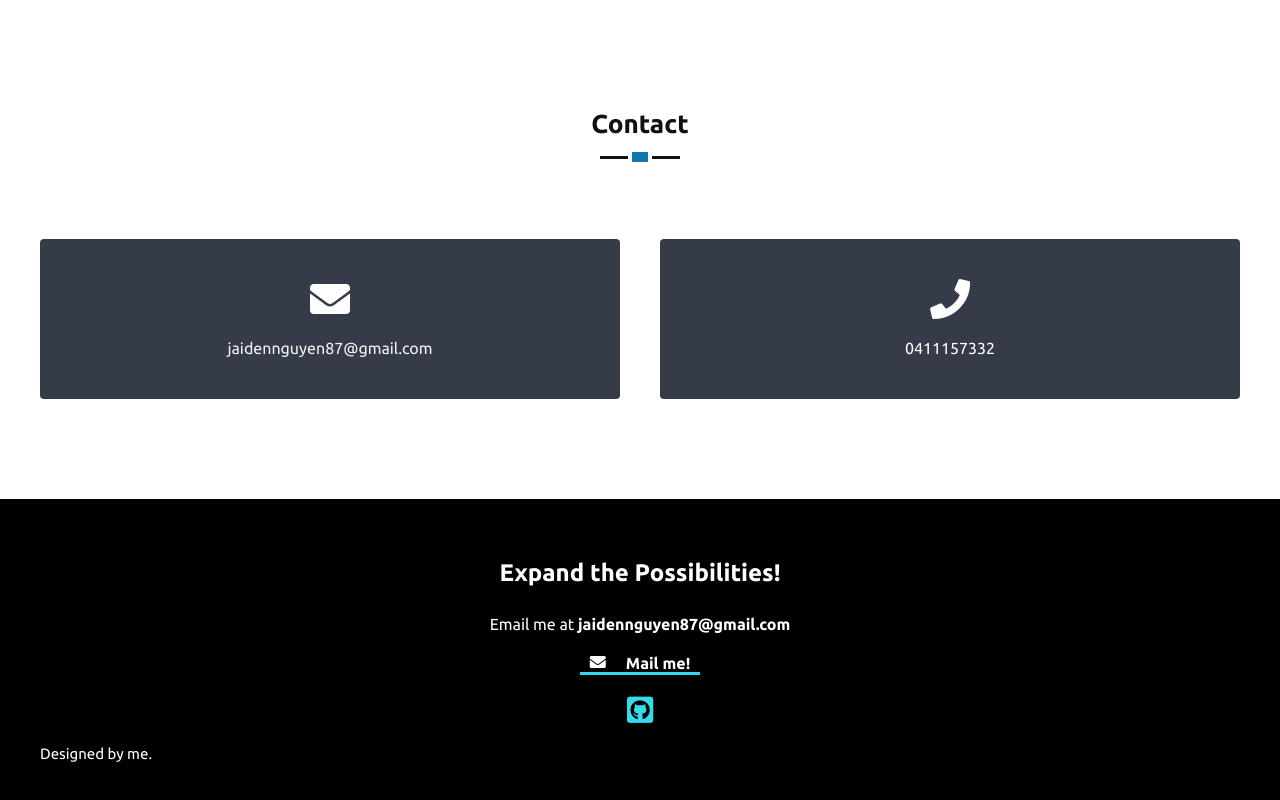
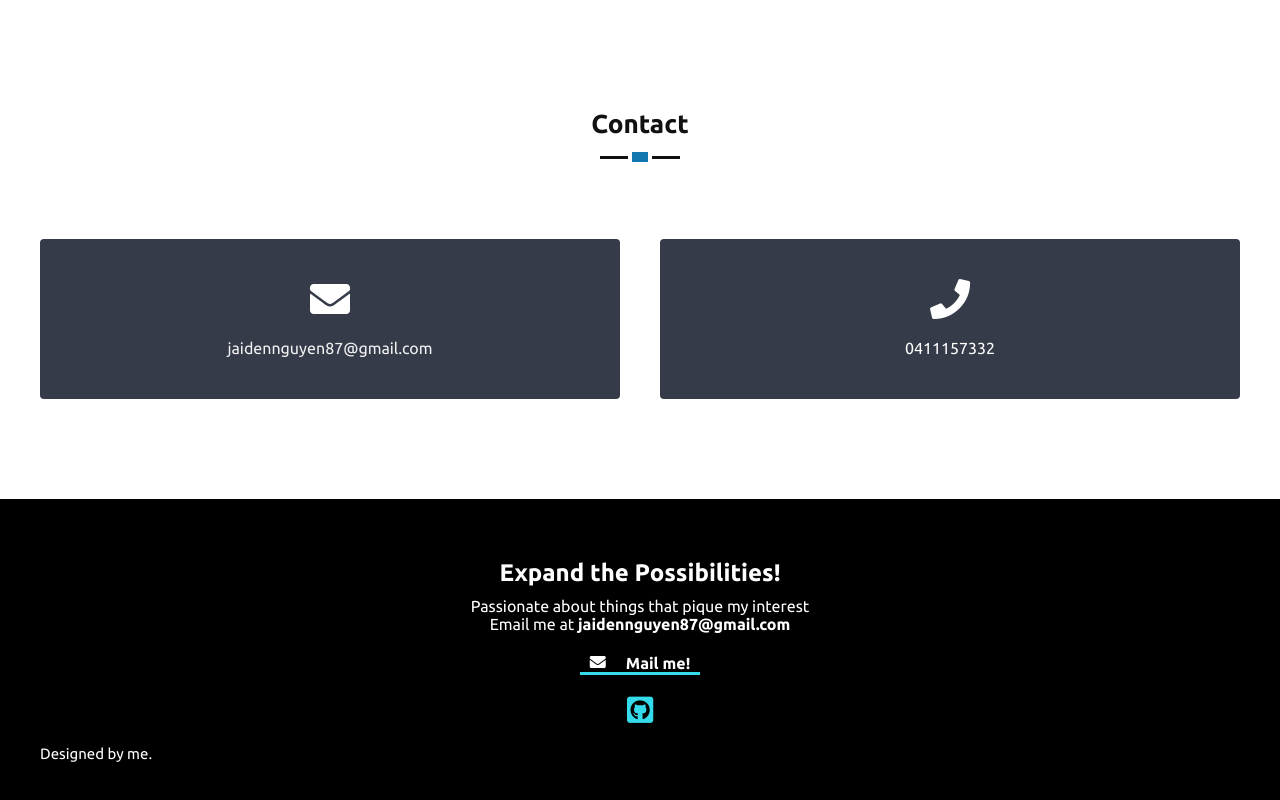
Before and after one commit to Tojade/Tojade.github.io, a plain HTML site: page index.html in a window 1280 px wide. Shown: the part 3619-4419 px from the top of the page. Drawn offline with nearby package versions, Linux system fonts and the light colour scheme.

Commit message:
Added changes

```diff
--- a/index.html
+++ b/index.html
@@ -202,7 +202,7 @@
         <div class="inner-width">
             <div class="footerEnd">
                 <h2>Expand the Possibilities!</h2>
-                <p><br>Email me at <a href="mailto:jaidennguyen87@gmail.com"><b>jaidennguyen87@gmail.com</b></a></p>
+                <p>Passionate about things that pique my interest<br>Email me at <a href="mailto:jaidennguyen87@gmail.com"><b>jaidennguyen87@gmail.com</b></a></p>
             </div>
             <div class="emailLink">
                 <div class="fas fa-envelope"></div>
```
Also changed, not shown: projects.html (+1 -1 lines).
